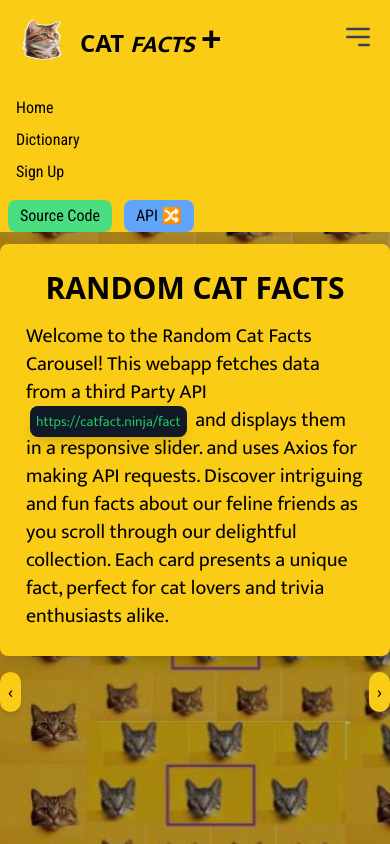
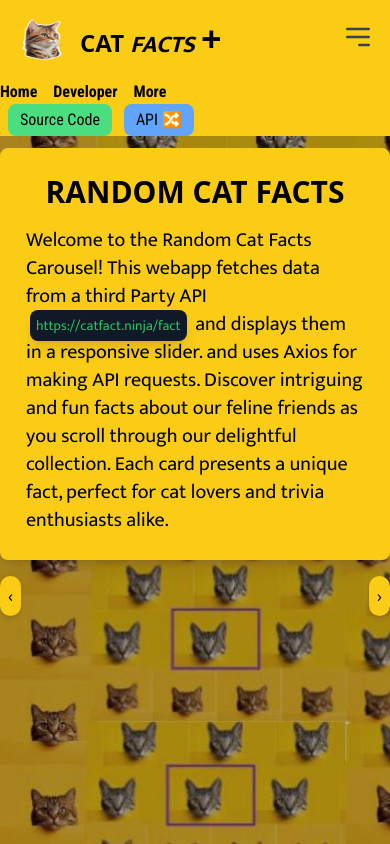
Before and after one commit to abiudev/Random-Cat-Facts-WebApp, a React (Vite) app: page / in a window 390 px wide. Both pictures are taken after a click on the button 358 px from the left and 37 px from the top of the page. Built offline with nearby package versions, Linux system fonts and the light colour scheme; no server answers.

Commit message:
Update Header.jsx

```diff
--- a/src/components/Header.jsx
+++ b/src/components/Header.jsx
@@ -75,15 +75,20 @@ export default function Header() {
 
       {isOpen && (
         <div className="md:hidden bg-yellow-400">
-          <ol className="space-y-2 list-none p-4 font-roboto-condensed">
+          <ol className=" font-bold flex space-x-4 list-none font-roboto-condensed">
             <li>
               <a href="#">Home</a>
             </li>
             <li>
-              <a href="#">Dictionary</a>
+              <a href="https://abiud.vercel.app" target="_blank">
+                Developer
+              </a>
             </li>
             <li>
-              <a href="#">Sign Up</a>
+              <a href="https://catfact.ninja" target="_blank">
+                {" "}
+                More
+              </a>
             </li>
           </ol>
           <a
```
